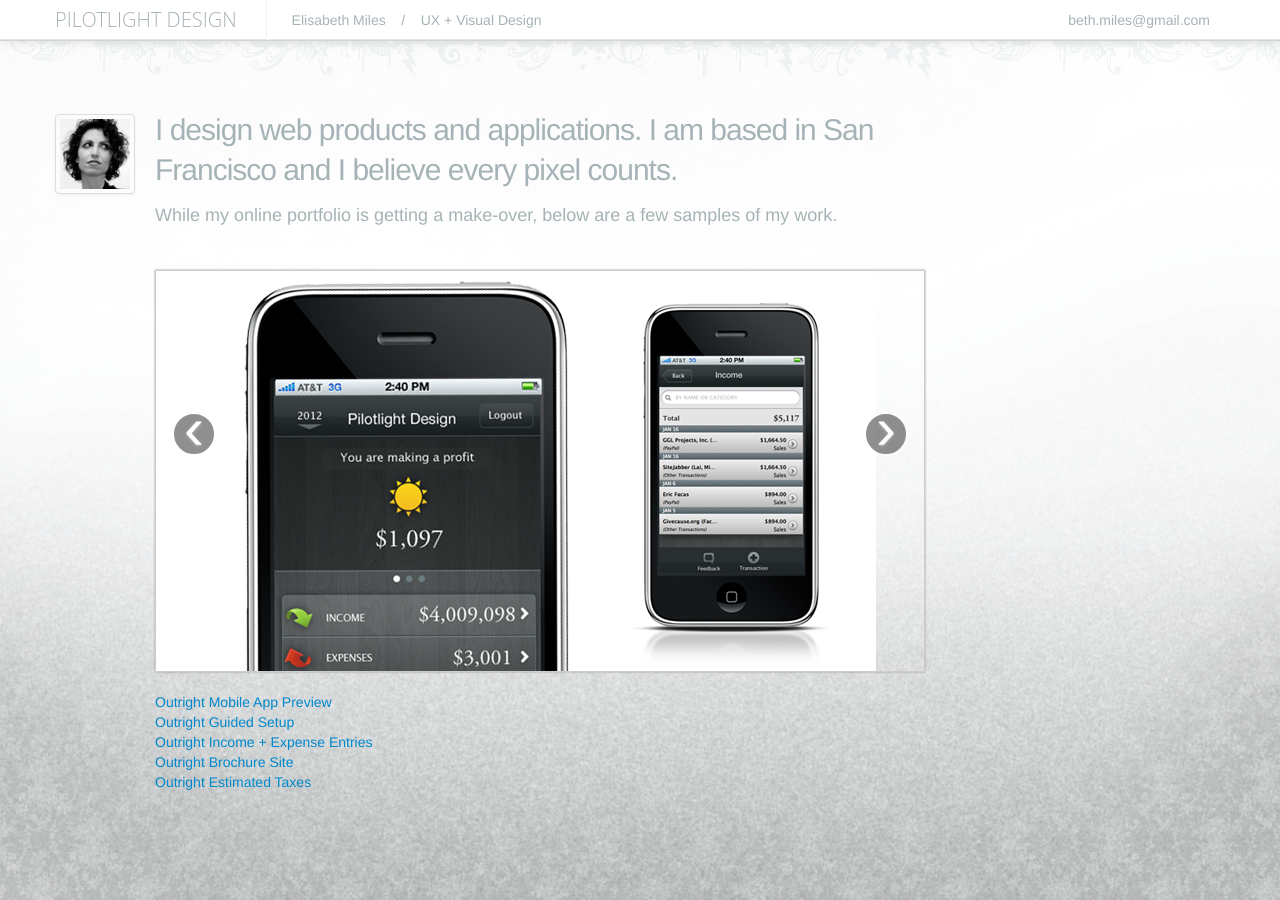
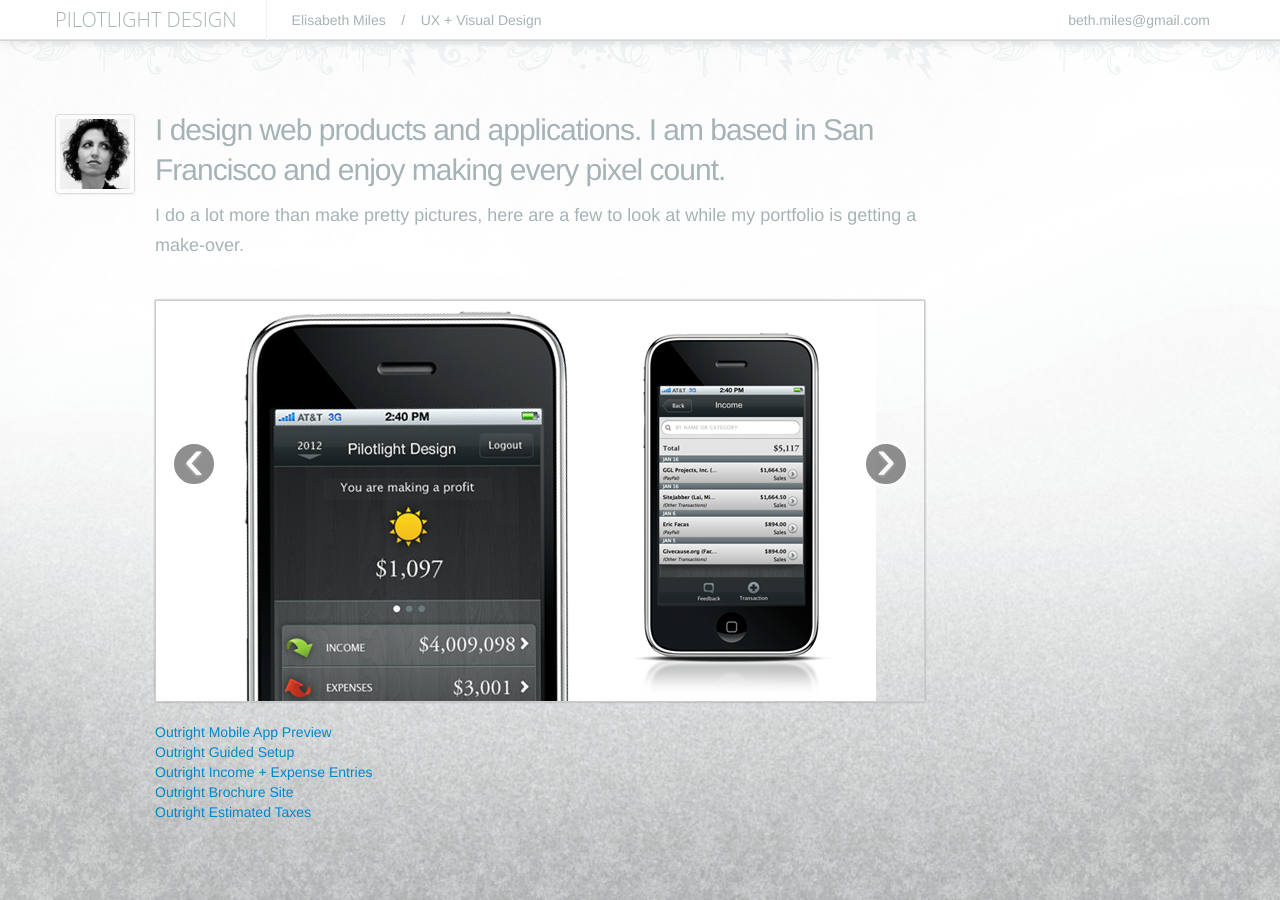
Before and after one commit to elisabethmiles/pilotlightdesign, a Jekyll site: the page built from index.html, in a window 1280 px wide. Built offline with Jekyll 4.4.1, drawn with Linux system fonts in a browser that asks for light colours; nearby versions of some CDN libraries; comment, search, counter and statistics services are not loaded.

Commit message:
Update index.html
Reworked lead in copy for portfolio

```diff
--- a/index.html
+++ b/index.html
@@ -11,8 +11,8 @@ title: Elisabeth Miles | Pilotlight Design
 			</div>
 		</div>
 		<div class="span8">
-			<h1>I design web products and applications. I am based in San Francisco and I believe every pixel counts. </h1>
-			<p>While my online portfolio is getting a make-over, below are a few samples of my work. </p>
+			<h1>I design web products and applications. I am based in San Francisco and enjoy making every pixel count. </h1>
+			<p>I do a lot more than make pretty pictures, here are a few to look at while my portfolio is getting a make-over. </p>
 			<div id="myCarousel" class="carousel slide" style="margin-top: 40px; border: 1px solid #ccc; box-shadow: 0px 0px 2px #999">
 			  <!-- Carousel items -->
 			  <div class="carousel-inner">
```
